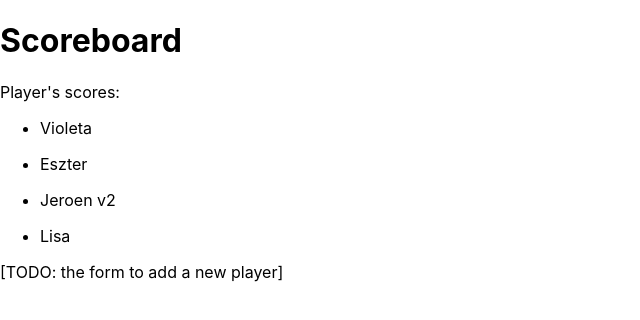
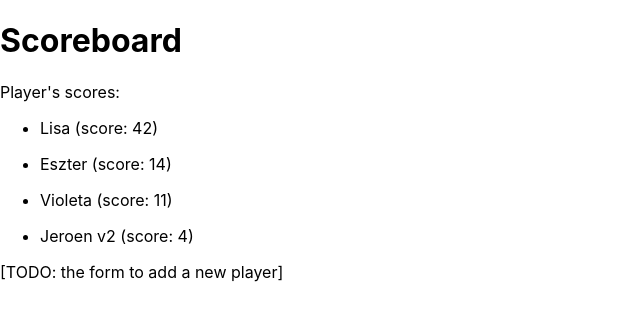
Before and after one commit to Codaisseur/scoreboard_ts, a React (Create React App) app: page / in a window 1280 px wide. Shown: the top 320 px of the page, without its empty margins (0-640 px from the left). Built offline with nearby package versions, Linux system fonts and the light colour scheme.

Commit message:
Sorting players right before rendering them

```diff
--- a/src/components/Player.tsx
+++ b/src/components/Player.tsx
@@ -3,12 +3,13 @@ import React from "react";
 
 type Props = {
   name: string;
+  score: number;
 };
 
 export default function Player(props: Props) {
   return (
     <li className="Player">
-      <p>{props.name}</p>
+      <p>{props.name} (score: {props.score})</p>
     </li>
   );
 }
--- a/src/components/Scoreboard.tsx
+++ b/src/components/Scoreboard.tsx
@@ -4,23 +4,40 @@ import React, { useState } from "react";
 import Player from "./Player";
 import AddPlayerForm from "./AddPlayerForm";
 
+type PlayerObj = {
+  id: number;
+  name: string;
+  score: number;
+};
+
+function compareByScore(playerA: PlayerObj, playerB: PlayerObj) {
+  return playerB.score - playerA.score;
+}
+
 export default function Scoreboard() {
-  const [players, setPlayers] = useState([
+  const [players, setPlayers] = useState<PlayerObj[]>([
     { id: 1, name: "Violeta", score: 11 },
     { id: 2, name: "Eszter", score: 14 },
     { id: 3, name: "Jeroen v2", score: 4 },
     { id: 4, name: "Lisa", score: 42 },
   ]);
 
+  const playersSorted =
+    // first "copy" the array
+    [...players]
+    // then sort it with the `compareByScore` callback function
+    .sort(compareByScore);
+
   return (
     <div className="Scoreboard">
       <p>Player's scores:</p>
       <ul>
-        {players.map(player => {
+        {playersSorted.map(player => {
           return (
             <Player
               key={player.id}
               name={player.name}
+              score={player.score}
             />
           );
         })}
```
Also changed, not shown: 1 other file (tests, documents, lock files or other folders).
